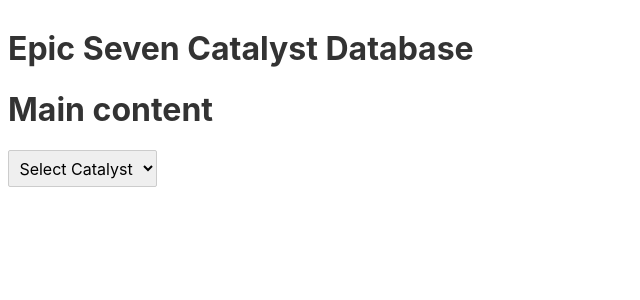
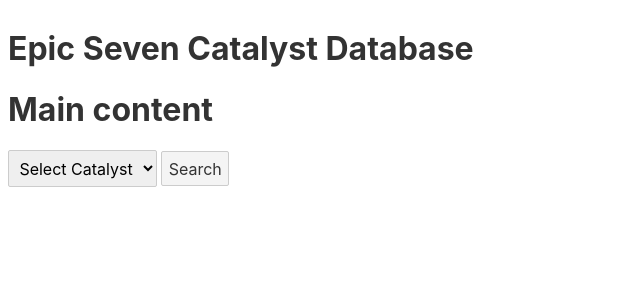
Before and after one commit to satoru4fun/EpicSeven-Catalyst, a Svelte app: page / in a window 1280 px wide. Shown: the top 300 px of the page, without its empty margins (0-640 px from the left). Built offline with nearby package versions, Linux system fonts and the light colour scheme.

Commit message:
created ui Button and component SearchButton

```diff
--- /dev/null
+++ b/src/components/SearchButton.svelte
@@ -0,0 +1,11 @@
+<script>
+    import Button from '../ui/Button.svelte';
+
+    const text = 'Search';
+
+    function handleClick() {
+		alert('...searching');
+	}
+</script>
+
+<Button text={text} on:click={handleClick} />
--- a/src/components/SearchForm.svelte
+++ b/src/components/SearchForm.svelte
@@ -1,5 +1,7 @@
 <script>
     import SearchSelect from './SearchSelect.svelte';
+    import SearchButton from './SearchButton.svelte';
 </script>
 
 <SearchSelect />
+<SearchButton />
--- /dev/null
+++ b/src/ui/Button.svelte
@@ -0,0 +1,5 @@
+<script>
+    export let text;
+</script>
+
+<button on:click>{text}</button>
```
